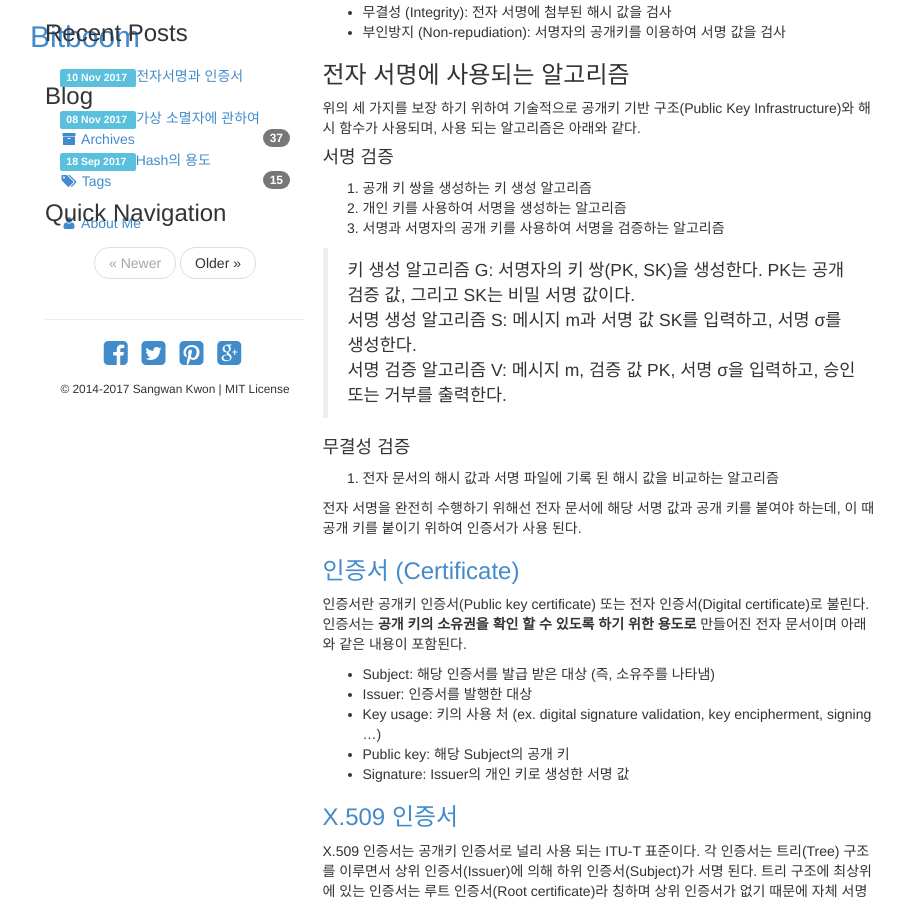
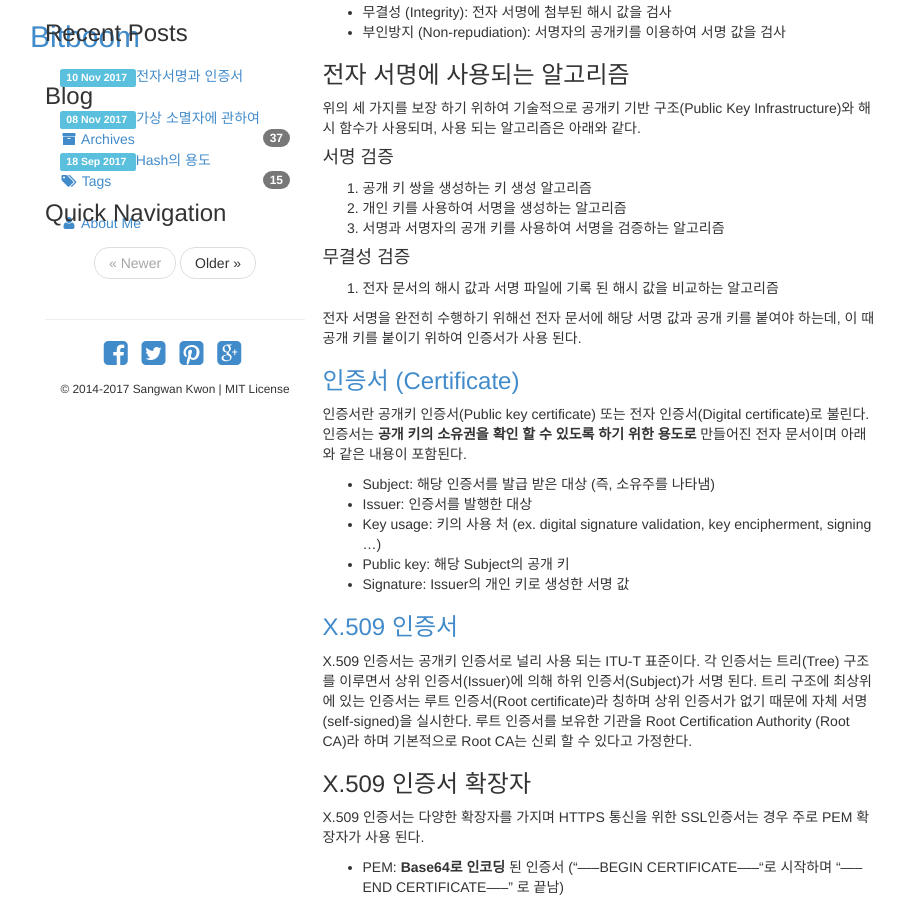
Before and after one commit to bitboom/bitboom.github.io, a Jekyll site: the page built from _posts/2017-11-10-certificate-basis.md, in a window 1280 px wide and 900 px high, scrolled down 525 px. Shown: the whole window, without its empty margins (40-944 px from the left). Built offline with Jekyll 4.4.1, drawn with Linux system fonts in a browser that asks for light colours.

Commit message:
Update 2017-11-10-certificate-basis.md

```diff
--- a/_posts/2017-11-10-certificate-basis.md
+++ b/_posts/2017-11-10-certificate-basis.md
@@ -26,10 +26,6 @@ tags: [digital signature]
 1.	공개 키 쌍을 생성하는 키 생성 알고리즘
 2.	개인 키를 사용하여 서명을 생성하는 알고리즘
 3.	서명과 서명자의 공개 키를 사용하여 서명을 검증하는 알고리즘
-
-> 키 생성 알고리즘 G: 서명자의 키 쌍(PK, SK)을 생성한다. PK는 공개 검증 값, 그리고 SK는 비밀 서명 값이다.
-> 서명 생성 알고리즘 S: 메시지 m과 서명 값 SK를 입력하고, 서명 σ를 생성한다.
-> 서명 검증 알고리즘 V: 메시지 m, 검증 값 PK, 서명 σ을 입력하고, 승인 또는 거부를 출력한다.
 
 #### 무결성 검증
 1.	전자 문서의 해시 값과 서명 파일에 기록 된 해시 값을 비교하는 알고리즘
```
